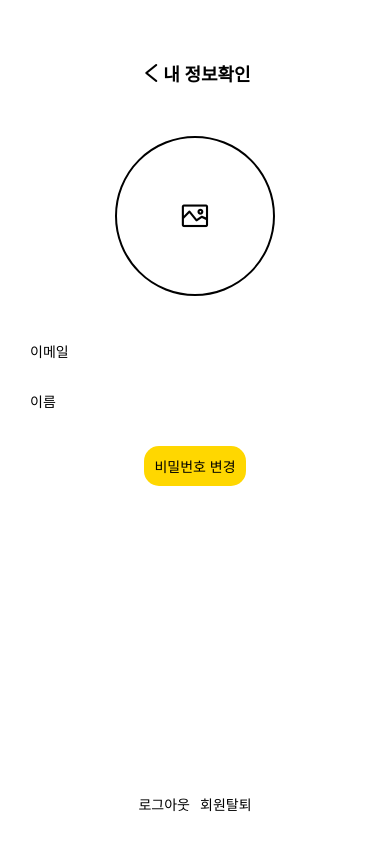
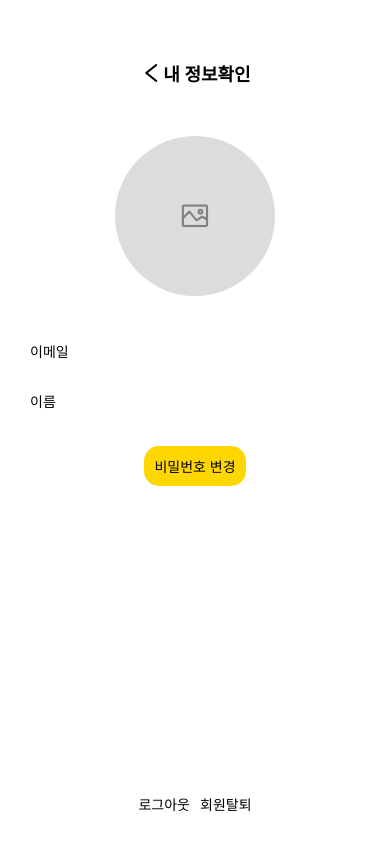
Before and after one commit to nakalicubae/Raincoat, a React Native app: screen /MyPage in a window 390 px wide. Built offline with nearby package versions, Linux system fonts and the light colour scheme.

Commit message:
Add ImagePicker at MyPage.js

```diff
--- a/screens/MyPage.js
+++ b/screens/MyPage.js
@@ -5,12 +5,28 @@
   Text,
   TextInput,
   View,
-  ScrollView,
+  Image,
   TouchableOpacity,
 } from "react-native";
+import * as ImagePicker from "expo-image-picker";
 import { AntDesign } from "@expo/vector-icons";
 
 export default function MyPage({ navigation }) {
+  const [image, setImage] = useState(null);
+
+  const pickImage = async () => {
+    let result = await ImagePicker.launchImageLibraryAsync({
+      mediaTypes: ImagePicker.MediaTypeOptions.All,
+      allowsEditing: true,
+      aspect: [4, 3],
+      quality: 1,
+    });
+
+    if (!result.canceled) {
+      setImage(result.assets[0].uri);
+    }
+  };
+
   return (
     <View style={styles.container}>
       <StatusBar style="auto" />
@@ -24,11 +40,15 @@
         </TouchableOpacity>
       </View>
       <View style={styles.body}>
-        <View style={styles.image}>
-          <TouchableOpacity>
-            <AntDesign name="picture" size={30} color="black" />
-          </TouchableOpacity>
-        </View>
+        {image == null ? (
+          <View style={styles.image}>
+            <TouchableOpacity onPress={pickImage}>
+              <AntDesign name="picture" size={30} color="gray" />
+            </TouchableOpacity>
+          </View>
+        ) : (
+          image && <Image source={{ uri: image }} style={styles.image} />
+        )}
 
         <View style={styles.infoContainer}>
           <View style={styles.info}>
@@ -92,8 +112,7 @@
     justifyContent: "center",
     alignItems: "center",
     alignSelf: "center",
-    borderColor: "black",
-    borderWidth: 2,
+    backgroundColor: "#dcdcdc",
     borderRadius: 100,
     height: 160,
     width: 160,
```
